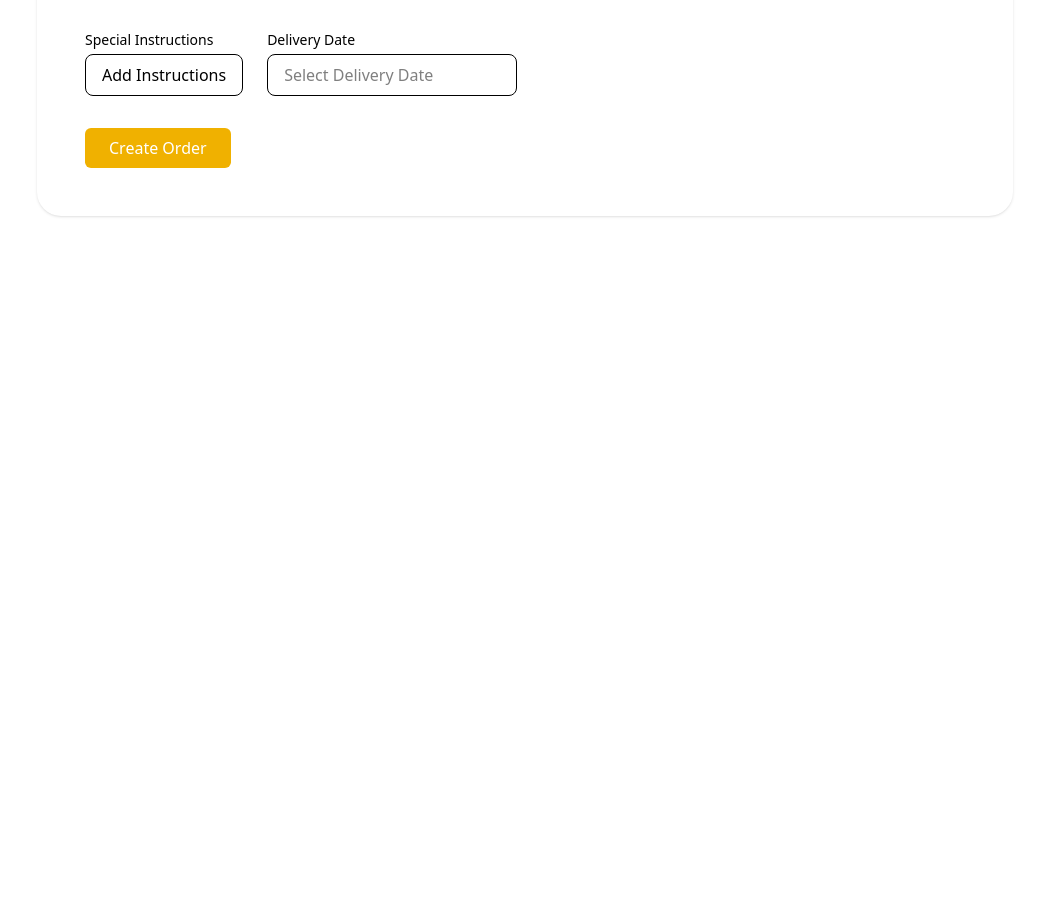
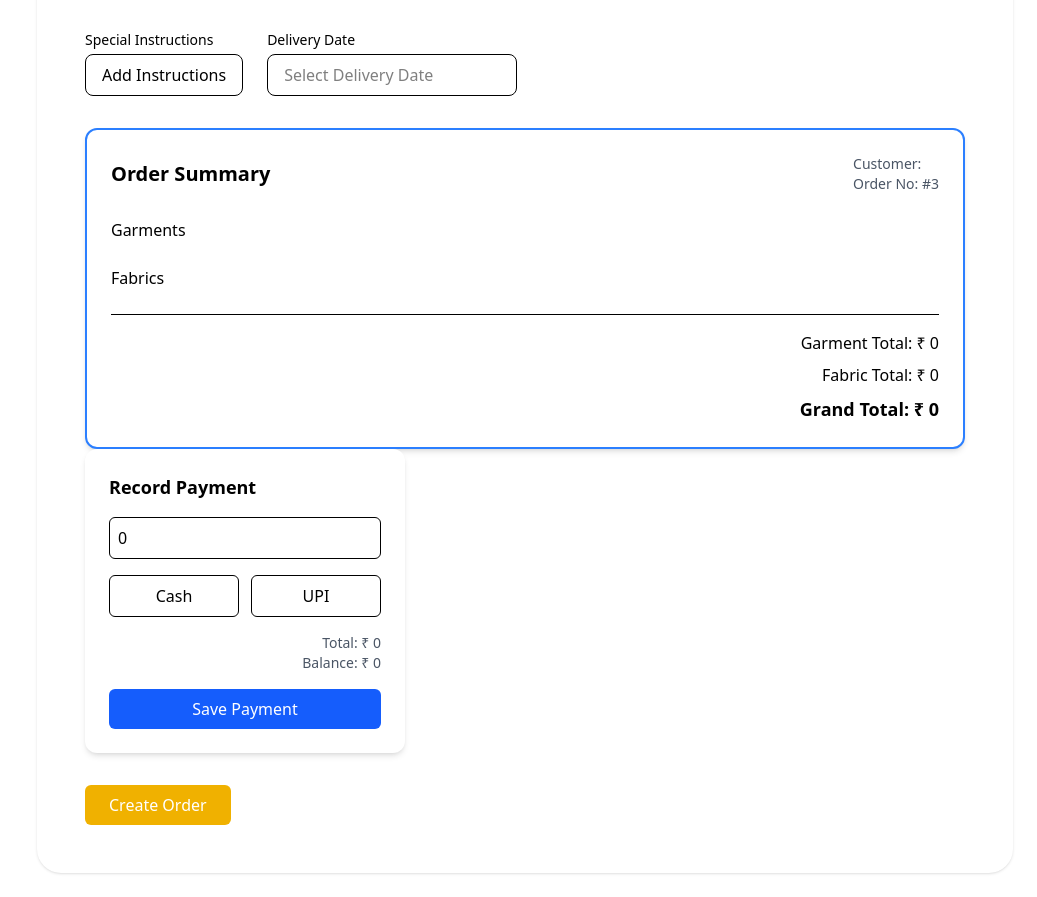
Before and after one commit to tanayburbure/Dhruvs, a React (Vite) app: page /employee/createorder in a window 1280 px wide. Shown: the part 1870-2767 px from the top of the page, without its empty margins (243-1280 px from the left). Before the commit the page ends 2110 px from the top, so only its background shows below. Built offline with nearby package versions, Linux system fonts and the light colour scheme.

Commit message:
Added Summery Page

```diff
--- a/src/features/createorders/pages/CreateOrderPage.tsx
+++ b/src/features/createorders/pages/CreateOrderPage.tsx
@@ -2,6 +2,7 @@ export default function CreateOrderPage() {
     return (
         <div>
             <h1>Create Order</h1>
+
         </div>
     )
 }
--- a/src/features/orders/components/CreateOrderForm.tsx
+++ b/src/features/orders/components/CreateOrderForm.tsx
@@ -1,5 +1,5 @@
 import { useState } from "react";
-import { useForm, FormProvider, useFieldArray } from "react-hook-form";
+import { useForm, FormProvider, useFieldArray, useWatch } from "react-hook-form";
 import { zodResolver } from "@hookform/resolvers/zod";
 import { orderSchema, OrderFormValues } from "../schemas/order.schema";
 import CustomerDetailsSection from "./CustomerDetailsSection";
@@ -7,6 +7,12 @@ import GarmentSection from "./GarmentSection";
 import FabricSection from "./FabricSection";
 import SpecialInstructionsModal from "./SpecialInstructionsModal";
 import DeliveryDatePicker from "./DeliveryDatePicker";
+import OrderSummary from "./OrderSummary";
+import PaymentPanel from "./PaymentPanel";
+import {
+  calculateGarmentTotal,
+  calculateFabricTotal,
+} from "./utils/calculateTotals";
 
 const CreateOrderForm = () => {
   const methods = useForm<OrderFormValues>({
@@ -42,6 +48,13 @@ const CreateOrderForm = () => {
   };
 
   const [isInstructionOpen, setIsInstructionOpen] = useState(false);
+
+  // Calculate total from garments and fabrics
+  const garments = useWatch({ control, name: "garments" }) || [];
+  const fabrics = useWatch({ control, name: "fabrics" }) || [];
+  const garmentTotal = calculateGarmentTotal(garments);
+  const fabricTotal = calculateFabricTotal(fabrics);
+  const calculatedTotal = garmentTotal + fabricTotal;
 
 
   return (
@@ -83,6 +96,10 @@ const CreateOrderForm = () => {
           isOpen={isInstructionOpen}
           onClose={() => setIsInstructionOpen(false)}
         />
+        <div>
+          <OrderSummary />
+          <PaymentPanel total={calculatedTotal} />
+        </div>
 
         <button
           type="submit"
--- /dev/null
+++ b/src/features/orders/components/OrderSummary.tsx
@@ -0,0 +1,77 @@
+import { useFormContext, useWatch } from "react-hook-form";
+import {
+  calculateGarmentTotal,
+  calculateFabricTotal,
+} from "./utils/calculateTotals";
+
+const OrderSummary = () => {
+  const { control } = useFormContext();
+
+  const garments = useWatch({ control, name: "garments" }) || [];
+  const fabrics = useWatch({ control, name: "fabrics" }) || [];
+  const fullName = useWatch({ control, name: "fullName" });
+
+  const garmentTotal = calculateGarmentTotal(garments);
+  const fabricTotal = calculateFabricTotal(fabrics);
+  const grandTotal = garmentTotal + fabricTotal;
+
+  return (
+    <div className="border-2 border-blue-500 rounded-xl p-6 bg-white shadow-md space-y-6">
+
+      <div className="flex justify-between items-center">
+        <h2 className="text-xl font-semibold">Order Summary</h2>
+        <div className="text-sm text-gray-600">
+          <p>Customer: {fullName}</p>
+          <p>Order No: #3</p>
+        </div>
+      </div>
+
+      {/* Garments Table */}
+      <div>
+        <h3 className="font-medium mb-2">Garments</h3>
+        <div className="space-y-2">
+          {garments.map((g: any, i: number) => (
+            <div
+              key={i}
+              className="grid grid-cols-4 bg-gray-100 p-2 rounded-md"
+            >
+              <span>{g.garmentType}</span>
+              <span>{g.quantity}</span>
+              <span>{g.stitchingCost}</span>
+              <span>{g.quantity * g.stitchingCost}</span>
+            </div>
+          ))}
+        </div>
+      </div>
+
+      {/* Fabrics Table */}
+      <div>
+        <h3 className="font-medium mb-2">Fabrics</h3>
+        <div className="space-y-2">
+          {fabrics.map((f: any, i: number) => (
+            <div
+              key={i}
+              className="grid grid-cols-4 bg-gray-100 p-2 rounded-md"
+            >
+              <span>{f.fabricName}</span>
+              <span>{f.quantity}</span>
+              <span>{f.price}</span>
+              <span>{f.quantity * f.price}</span>
+            </div>
+          ))}
+        </div>
+      </div>
+
+      {/* Totals */}
+      <div className="border-t pt-4 space-y-2 text-right">
+        <p>Garment Total: ₹ {garmentTotal}</p>
+        <p>Fabric Total: ₹ {fabricTotal}</p>
+        <p className="font-semibold text-lg">
+          Grand Total: ₹ {grandTotal}
+        </p>
+      </div>
+    </div>
+  );
+};
+
+export default OrderSummary;
--- /dev/null
+++ b/src/features/orders/components/PaymentPanel.tsx
@@ -0,0 +1,54 @@
+import { useState } from "react";
+
+const PaymentPanel = ({ total }: { total: number }) => {
+  const [amountPaid, setAmountPaid] = useState(0);
+  const [mode, setMode] = useState<"cash" | "upi" | null>(null);
+
+  const balance = total - amountPaid;
+
+  return (
+    <div className="bg-white p-6 rounded-xl shadow-md w-80 space-y-4">
+
+      <h3 className="font-semibold text-lg">Record Payment</h3>
+
+      <input
+        type="number"
+        value={amountPaid}
+        onChange={(e) => setAmountPaid(Number(e.target.value))}
+        className="border rounded-md p-2 w-full"
+        placeholder="Amount Paid"
+      />
+
+      <div className="flex gap-3">
+        <button
+          onClick={() => setMode("cash")}
+          className={`flex-1 p-2 rounded-md border ${
+            mode === "cash" ? "bg-blue-100 border-blue-500" : ""
+          }`}
+        >
+          Cash
+        </button>
+
+        <button
+          onClick={() => setMode("upi")}
+          className={`flex-1 p-2 rounded-md border ${
+            mode === "upi" ? "bg-blue-100 border-blue-500" : ""
+          }`}
+        >
+          UPI
+        </button>
+      </div>
+
+      <div className="text-right text-sm text-gray-600">
+        <p>Total: ₹ {total}</p>
+        <p>Balance: ₹ {balance}</p>
+      </div>
+
+      <button className="w-full bg-blue-600 text-white p-2 rounded-md">
+        Save Payment
+      </button>
+    </div>
+  );
+};
+
+export default PaymentPanel;
--- /dev/null
+++ b/src/features/orders/components/utils/calculateTotals.ts
@@ -0,0 +1,13 @@
+export const calculateGarmentTotal = (garments: any[]) => {
+    return garments.reduce(
+      (acc, item) => acc + item.quantity * item.stitchingCost,
+      0
+    );
+  };
+
+  export const calculateFabricTotal = (fabrics: any[]) => {
+    return fabrics.reduce(
+      (acc, item) => acc + item.quantity * item.price,
+      0
+    );
+  };
```
